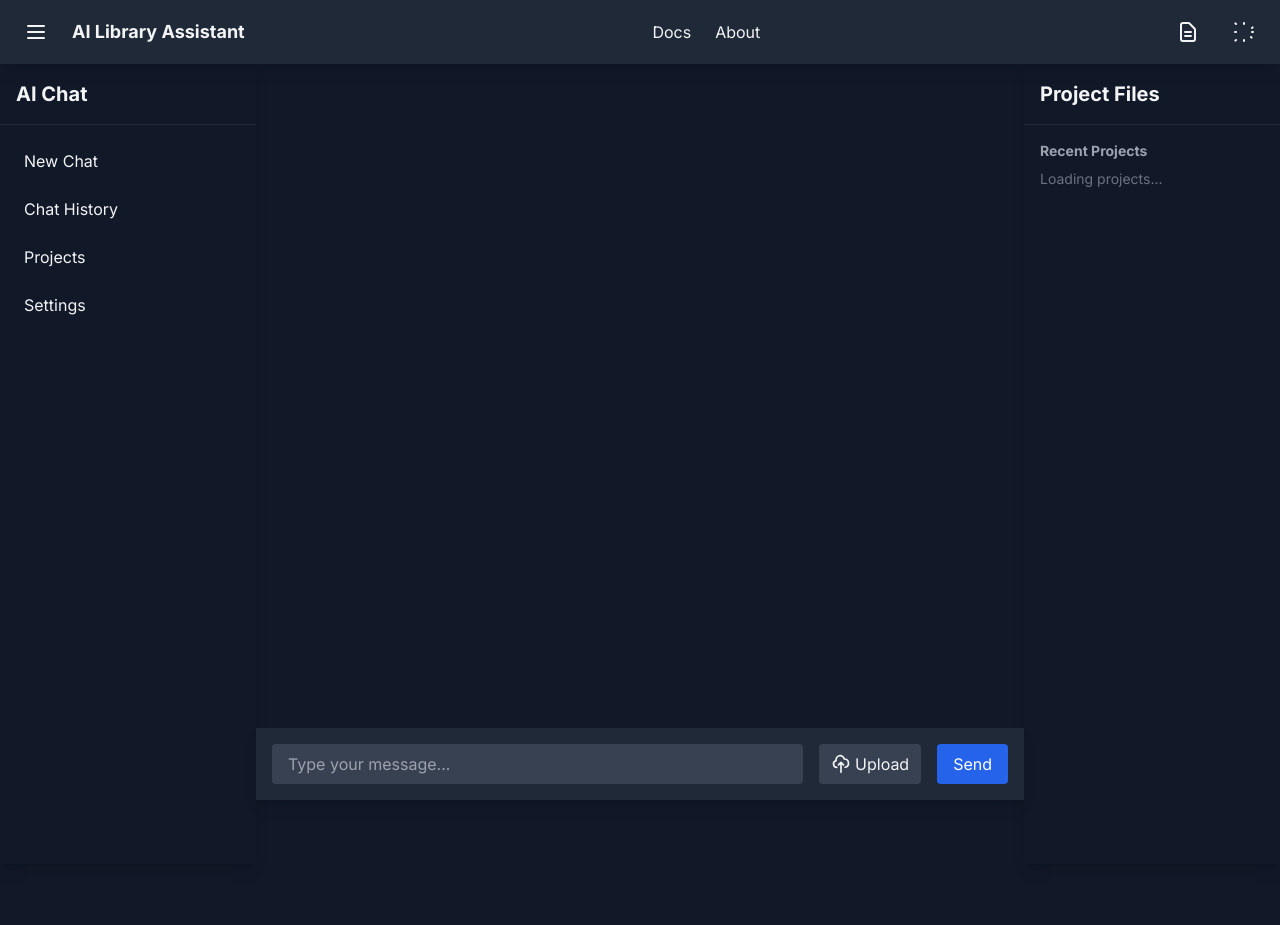
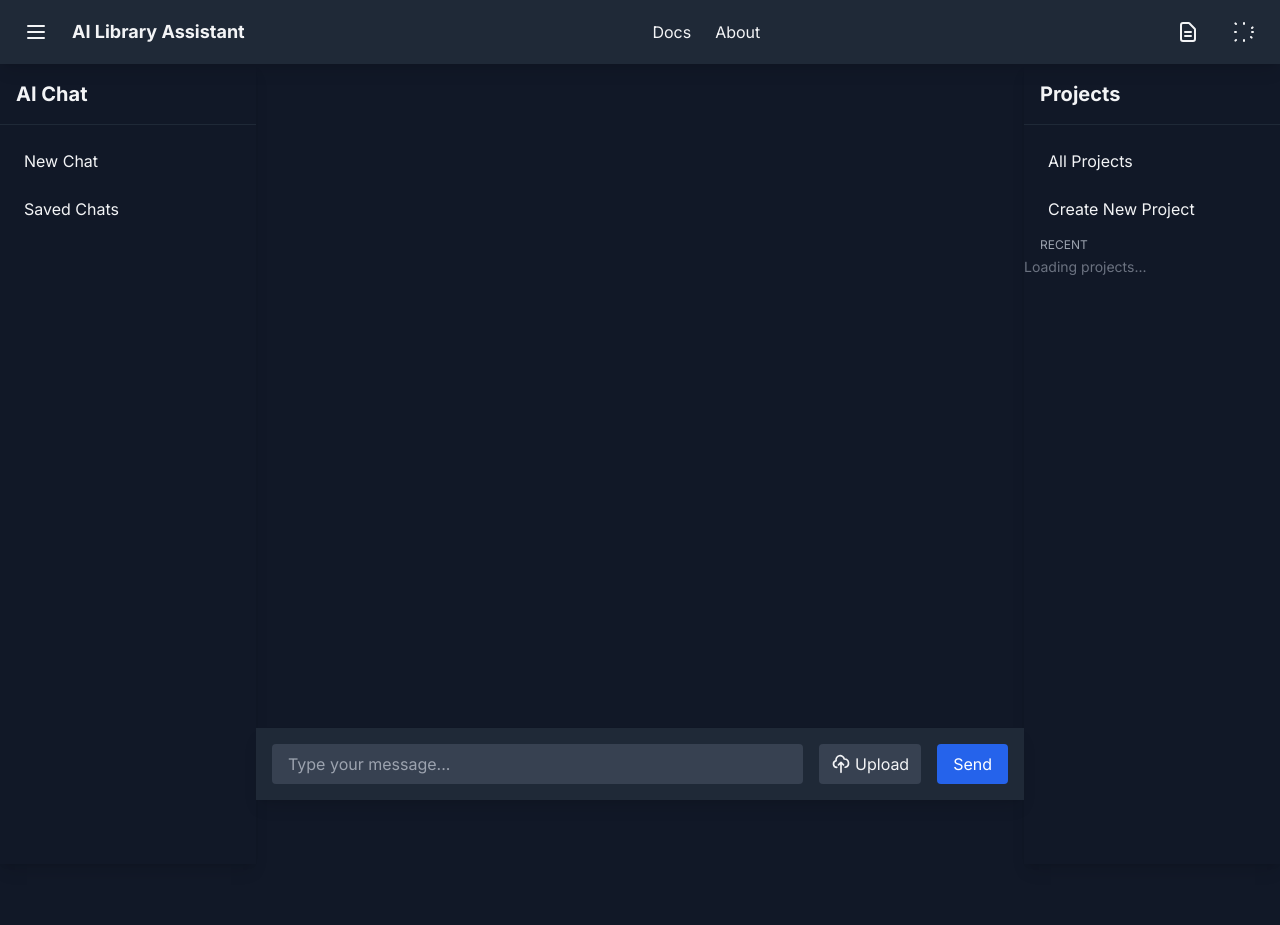
Before and after one commit to cgb37/library-assistant-langgraph, a Python web app: template templates/base.html in a window 1280 px wide; the page is wider, and only the part inside the window is pictured. Run offline with Jinja, Linux system fonts and the light colour scheme; the template is opened without the code that fills it, so the values that code supplies are empty; some libraries are stand-ins or nearby versions.

Commit message:
feat(sidebar): reorganize sidebar layout and add settings link
Transforms the sidebar structure by separating it into
left and right components for improved readability and
maintainability.

Adds a new settings link to the main header for
enhanced accessibility.

Renames the project files sidebar to better reflect
its content and updates its layout to include recent
projects dynamically.

BREAKING CHANGE: The sidebar layout is significantly
restructured, affecting the overall user interface.

```diff
--- a/templates/_header.html
+++ b/templates/_header.html
@@ -9,6 +9,7 @@
     <nav class="space-x-4">
         <a href="#" class="hover:underline">Docs</a>
         <a href="#" class="hover:underline">About</a>
+        <a href="#" class="hover:underline">Settings</a>
     </nav>
     <button id="darkModeToggle" class="ml-6">
         <svg id="darkIcon" class="w-6 h-6" fill="none" stroke="currentColor" viewBox="0 0 24 24">
--- /dev/null
+++ b/templates/_sidebar_left.html
@@ -0,0 +1,24 @@
+<!-- templates/_sidebar.html -->
+<aside id="sidebar" class="fixed left-0 top-16 bottom-0 w-64 bg-gray-900 text-gray-100 shadow-lg z-40 panel-transition sidebar-closed lg:sidebar-open lg:relative lg:z-auto lg:top-0 lg:flex-shrink-0">
+    <h3 class="p-4 font-bold text-xl border-b border-gray-800">AI Chat</h3>
+    <nav class="flex-1 overflow-y-auto h-full">
+        <ul class="mt-4 space-y-2 px-2">
+            <li><a href="/" class="block px-4 py-2 rounded hover:bg-gray-800 transition-colors">New Chat</a></li>
+            <li><a href="/chats" class="block px-4 py-2 rounded hover:bg-gray-800 transition-colors">Saved Chats</a></li>
+            {% if recent_chats %}
+            <li class="mt-2">
+                <div class="text-xs text-gray-400 uppercase px-4 pb-1">Recent</div>
+                <ul class="space-y-1">
+                    {% for chat in recent_chats %}
+                    <li>
+                        <a href="/chats#chat-{{ chat.id }}" class="block px-4 py-1 rounded hover:bg-gray-800 truncate text-sm transition-colors" title="{{ chat.user_query }}">
+                            {{ chat.user_query | truncate(32) }}
+                        </a>
+                    </li>
+                    {% endfor %}
+                </ul>
+            </li>
+            {% endif %}
+        </ul>
+    </nav>
+</aside>
--- a/templates/_project_files.html
+++ b/templates/_sidebar_right.html
@@ -1,13 +1,19 @@
 <!-- templates/_project_files.html -->
-<aside id="projectFiles" class="fixed right-0 top-0 h-full w-64 bg-gray-900 text-gray-100 shadow-lg z-30 flex flex-col">
-    <div class="p-4 font-bold text-xl border-b border-gray-800">Project Files</div>
-    <div class="flex-1 overflow-y-auto p-4">
-         <h3 class="text-sm font-semibold text-gray-400 mb-2">Recent Projects</h3>
+<aside id="projectFiles" class="fixed right-0 top-16 bottom-0 w-64 bg-gray-900 text-gray-100 shadow-lg z-40 panel-transition project-files-closed lg:project-files-open lg:relative lg:z-auto lg:top-0 lg:flex-shrink-0">
+    <h3 class="p-4 font-bold text-xl border-b border-gray-800">Projects</h3>
+    <nav class="flex-1 overflow-y-auto h-full">
+        <ul class="mt-4 space-y-2 px-2">
+            <li><a href="/projects" class="block px-4 py-2 rounded hover:bg-gray-800 transition-colors">All Projects</a></li>
+            <li><a href="/projects/create" class="block px-4 py-2 rounded hover:bg-gray-800 transition-colors">Create New Project</a></li>
+        </ul>
+        <div class="mt-2">
+            <div class="text-xs text-gray-400 uppercase px-4 pb-1">Recent</div>
             <div id="sidebar-projects">
                 <!-- This will be populated dynamically -->
                 <p class="text-sm text-gray-500">Loading projects...</p>
             </div>
-    </div>
+        </div>
+    </nav>
 </aside>
 
 <script>
@@ -18,15 +24,14 @@ async function loadSidebarProjects() {
         if (response.ok) {
             const projects = await response.json();
             const container = document.getElementById('sidebar-projects');
-
             if (projects.length === 0) {
                 container.innerHTML = '<p class="text-sm text-gray-500">No projects yet</p>';
             } else {
                 container.innerHTML = projects.slice(0, 5).map(project =>
-                    `<div class="text-sm py-1 px-2 rounded hover:bg-gray-800 cursor-pointer" data-project-id="${project.id}">
+                    `<a href="/projects#project-${project.id}" class="block px-4 py-1 rounded hover:bg-gray-800 truncate text-sm transition-colors mb-1" title="${project.name}">
                         <div class="font-medium">${project.name}</div>
                         <div class="text-gray-400 text-xs truncate">${project.description || 'No description'}</div>
-                    </div>`
+                    </a>`
                 ).join('');
             }
         }
@@ -36,6 +41,5 @@ async function loadSidebarProjects() {
     }
 }
 
-// Load projects when page loads
 document.addEventListener('DOMContentLoaded', loadSidebarProjects);
 </script>
--- a/templates/base.html
+++ b/templates/base.html
@@ -82,35 +82,17 @@
 
     <!-- Main Layout Container -->
     <div class="pt-16 min-h-screen flex">
-        <!-- Sidebar -->
-        <aside id="sidebar" class="fixed left-0 top-16 bottom-0 w-64 bg-gray-900 text-gray-100 shadow-lg z-40 panel-transition sidebar-closed lg:sidebar-open lg:relative lg:z-auto lg:top-0 lg:flex-shrink-0">
-            <div class="p-4 font-bold text-xl border-b border-gray-800">AI Chat</div>
-            <nav class="flex-1 overflow-y-auto h-full">
-                <ul class="mt-4 space-y-2 px-2">
-                    <li><a href="/" class="block px-4 py-2 rounded hover:bg-gray-800 transition-colors">New Chat</a></li>
-                    <li><a href="/chats" class="block px-4 py-2 rounded hover:bg-gray-800 transition-colors">Chat History</a></li>
-                    <li><a href="/projects" class="block px-4 py-2 rounded hover:bg-gray-800 transition-colors">Projects</a></li>
-                    <li><a href="#" class="block px-4 py-2 rounded hover:bg-gray-800 transition-colors">Settings</a></li>
-                </ul>
-            </nav>
-        </aside>
+        <!-- Sidebar Left-->
+        {% include "_sidebar_left.html" %}
 
         <!-- Main Content Area -->
         <main id="mainContent" class="flex-1 px-4 pb-24 min-h-screen">
             {% block content %}{% endblock %}
         </main>
 
-        <!-- Project Files Panel -->
-        <aside id="projectFiles" class="fixed right-0 top-16 bottom-0 w-64 bg-gray-900 text-gray-100 shadow-lg z-40 panel-transition project-files-closed lg:project-files-open lg:relative lg:z-auto lg:top-0 lg:flex-shrink-0">
-            <div class="p-4 font-bold text-xl border-b border-gray-800">Project Files</div>
-            <div class="flex-1 overflow-y-auto p-4 h-full">
-                <h3 class="text-sm font-semibold text-gray-400 mb-2">Recent Projects</h3>
-                <div id="sidebar-projects">
-                    <!-- This will be populated dynamically -->
-                    <p class="text-sm text-gray-500">Loading projects...</p>
-                </div>
-            </div>
-        </aside>
+        <!-- Sidebar Right -->
+        {% include "_sidebar_right.html" %}
+
     </div>
 
     {% include "_footer.html" %}
```
Also changed, not shown: templates/_sidebar.html (deleted, +0 -12 lines).
